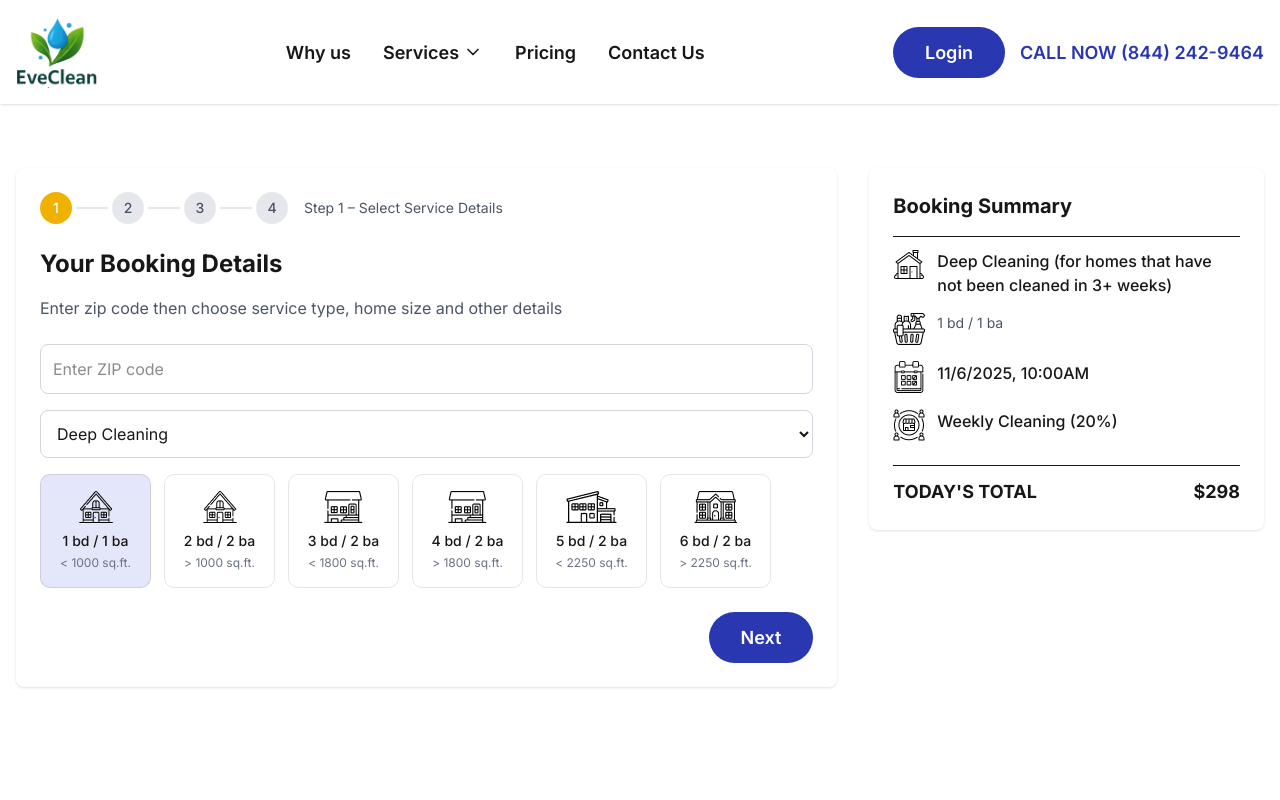
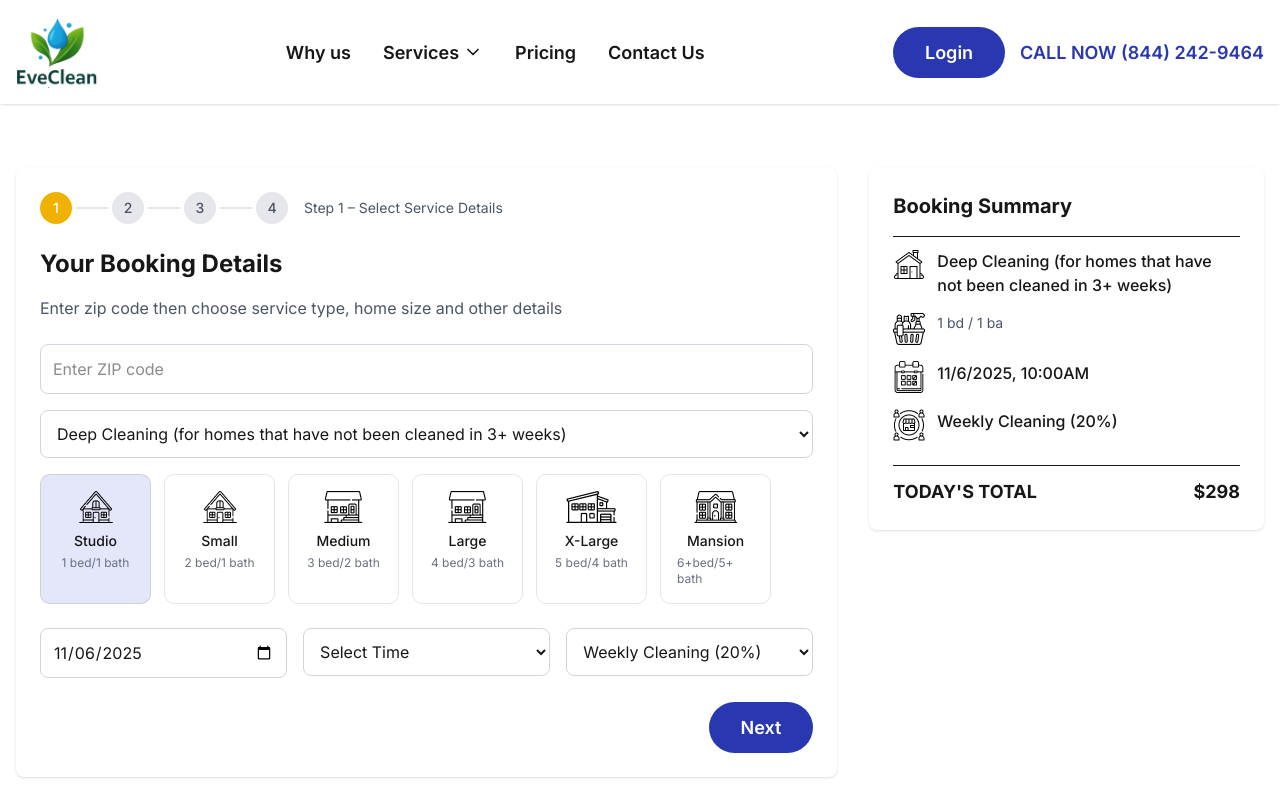
Before and after one commit to kragenticAI/CleanMayWebsite, a Next.js app: page /bookNow in a window 1280 px wide. Shown: the top 800 px of the page. Built offline with nearby package versions, Linux system fonts and the light colour scheme.

Commit message:
date issuse fixed

```diff
--- a/components/booking/BookingForm.tsx
+++ b/components/booking/BookingForm.tsx
@@ -165,6 +165,7 @@ export default function BookingForm({bookingDetails, setBookingDetails}: {bookin
 
   // ✅ 3. Update nextStep function
   const nextStep = () => {
+   console.log("currentStep",currentStep);
     let isValid = true;
 
     if (currentStep === 1) isValid = validateStep1();
--- a/components/booking/steps/Step1.tsx
+++ b/components/booking/steps/Step1.tsx
@@ -1,11 +1,51 @@
 'use client';
 import { useState } from 'react';
-import HomeSizeCard from '../HomeSizeCard';
-import { homeSizesData } from '../../../Data/homeSizes';
-import Calendar from 'react-calendar';
-import 'react-calendar/dist/Calendar.css';
+// import HomeSizeCard from '../HomeSizeCard'; // Removed import
+// import { homeSizesData } from '../../../Data/homeSizes'; // Removed import
+import { FaHome, FaBuilding, FaHotel, FaHospital } from 'react-icons/fa';
+// import Calendar from 'react-calendar'; // Removed import
+// import 'react-calendar/dist/Calendar.css'; // Removed import
 
-// ✅ Errors interface
+// --- Mock Data & Components to Fix Build Errors ---
+
+// Mock data for homeSizesData
+import HomeSizeCard from '@/components/cards/HomeSizeCard';
+const homeSizesData = {
+  regular: [
+    { id: 1, title: 'Studio', subtitle: '1 bed / 1 bath', price: 100 },
+    { id: 2, title: 'Small', subtitle: '2 bed / 1 bath', price: 120 },
+    { id: 3, title: 'Medium', subtitle: '3 bed / 2 bath', price: 140 },
+    { id: 4, title: 'Large', subtitle: '4 bed / 3 bath', price: 160 },
+    { id: 5, title: 'X-Large', subtitle: '5 bed / 4 bath', price: 180 },
+    { id: 6, title: 'Mansion', subtitle: '6+ bed / 5+ bath', price: 200 },
+  ],
+  deep: [
+    { id: 1, title: 'Studio', subtitle: '1 bed/1 bath', price: 150 },
+    { id: 2, title: 'Small', subtitle: '2 bed/1 bath', price: 180 },
+    { id: 3, title: 'Medium', subtitle: '3 bed/2 bath', price: 210 },
+    { id: 4, title: 'Large', subtitle: '4 bed/3 bath', price: 240 },
+    { id: 5, title: 'X-Large', subtitle: '5 bed/4 bath', price: 270 },
+    { id: 6, title: 'Mansion', subtitle: '6+bed/5+ bath', price: 300 },
+  ],
+  moving: [
+    { id: 1, title: 'Studio', subtitle: '1 bed/1 bath', price: 200 },
+    { id: 2, title: 'Small', subtitle: '2 bed/1 bath', price: 240 },
+    { id: 3, title: 'Medium', subtitle: '3 bed/2 bath', price: 280 },
+    { id: 4, title: 'Large', subtitle: '4 bed/3 bath', price: 320 },
+    { id: 5, title: 'X-Large', subtitle: '5 bed/4 bath', price: 360 },
+    { id: 6, title: 'Mansion', subtitle: '6+ bed/5+ bath', price: 400 },
+  ],
+};
+
+// Mock HomeSizeCard component
+
+
+// --------------------------------------------------
+
+// ✅ Define the service type based on the keys of homeSizesData
+type ServiceType = keyof typeof homeSizesData;
+
+// ✅ 1. Define the shape of errors this component expects
 interface Step1Errors {
   zipCode?: string;
   selectedHomeSize?: string;
@@ -14,36 +54,38 @@ interface Step1Errors {
   frequency?: string;
 }
 
-// ✅ Props interface
+// ✅ 2. Update props to accept errors and the setter
 interface Step1Props {
   bookingDetails: {
     zipCode: string;
-    serviceType: keyof typeof homeSizesData;
+    serviceType: string; // Kept as string as it comes from form inputs
     selectedHomeSize: number | null;
     specialRequest: string;
-    date: Date | null;
+    date: Date | string | null; // Allow string for input
     time: string;
     frequency: string;
   };
   setBookingDetails: React.Dispatch<React.SetStateAction<any>>;
-  errors: Step1Errors;
-  setErrors: React.Dispatch<React.SetStateAction<any>>;
+  errors: Step1Errors; // <-- Add this
+  setErrors: React.Dispatch<React.SetStateAction<any>>; // <-- Add this
 }
 
-// ✅ Properly typed icons
-const icons: Record<number, React.ReactNode> = {
-  1: <img src="/images/house1-2.png" />,
-  2: <img src="/images/house1-2.png" />,
-  3: <img src="/images/house3-4.png" />,
-  4: <img src="/images/house3-4.png" />,
-  5: <img src="/images/house5.png" />,
-  6: <img src="/images/house6.png" />,
+const icons: { [key: number]: React.ReactNode } = {
+  1: <img src="./images/house1-2.png" alt="Studio" />,
+  2: <img src="./images/house1-2.png" alt="Small" />,
+  3: <img src="./images/house3-4.png" alt="Medium" />,
+  4: <img src="./images/house3-4.png" alt="Large" />,
+  5: <img src="./images/house5.png" alt="X-Large" />,
+  6: <img src="./images/house6.png" alt="Mansion" />,
 };
 
+// ✅ 3. Destructure new props: errors and setErrors
 export default function Step1({ bookingDetails, setBookingDetails, errors, setErrors }: Step1Props) {
-  const [showCalendar, setShowCalendar] = useState(false);
+  // const [showCalendar, setShowCalendar] = useState(false); // Removed for <input type="date">
+  console.log("booking Details", bookingDetails);
   const today = new Date();
 
+  // ✅ 4. Update handleChange to clear errors on input
   const handleChange = (e: React.ChangeEvent<HTMLInputElement | HTMLSelectElement>) => {
     const { name, value } = e.target;
 
@@ -55,7 +97,6 @@ export default function Step1({ bookingDetails, setBookingDetails, errors, setEr
       let updated = { ...prev, [name]: value };
 
       if (name === "serviceType" && prev.selectedHomeSize) {
-        type ServiceType = keyof typeof homeSizesData;
         const selectedSize = homeSizesData[value as ServiceType]?.find(
           (size) => size.id === prev.selectedHomeSize
         );
@@ -65,36 +106,18 @@ export default function Step1({ bookingDetails, setBookingDetails, errors, setEr
           updated.title = selectedSize.title;
         } else {
           updated.price = null;
+          updated.selectedHomeSize = null; // Deselect if size doesn't exist in new type
         }
       }
+
+      // Handle date input
+      if (name === "date") {
+        const formattedDate = formatDate(new Date(value.replace(/-/g, '/')));
+        updated.date = formattedDate;
+      }
+
       return updated;
     });
-  };
-
-  const handleDateChange = (date: Date) => {
-    if (errors.date) {
-      setErrors((prev: any) => ({ ...prev, date: undefined }));
-    }
-
-    const formattedDate = formatDate(date);
-    setBookingDetails((prev: any) => ({
-      ...prev,
-      date: formattedDate,
-    }));
-    setShowCalendar(false);
-  };
-
-  const handleHomeSizeSelect = (id: number, price: number, title: string) => {
-    if (errors.selectedHomeSize) {
-      setErrors((prev: any) => ({ ...prev, selectedHomeSize: undefined }));
-    }
-
-    setBookingDetails((prev: any) => ({
-      ...prev,
-      selectedHomeSize: id,
-      price,
-      title,
-    }));
   };
 
   const formatDate = (date: Date | string | null) => {
@@ -106,6 +129,52 @@ export default function Step1({ bookingDetails, setBookingDetails, errors, setEr
       day: '2-digit',
       year: 'numeric',
     });
+  };
+
+  // Helper to format date for <input type="date"> value
+  const formatDateForInput = (date: Date | string | null) => {
+    if (!date) return '';
+    const d = new Date(date);
+    if (isNaN(d.getTime())) return '';
+
+    const year = d.getFullYear();
+    const month = String(d.getMonth() + 1).padStart(2, '0');
+    const day = String(d.getDate()).padStart(2, '0');
+
+    return `${year}-${month}-${day}`;
+  };
+
+
+
+  // ✅ 5. Update handleDateChange to clear date error
+  const handleDateChange = (date: Date | null) => {
+    if (!date) return; // Don't do anything if date is null
+
+    // Clear date error on selection
+    if (errors.date) {
+      setErrors((prev: any) => ({ ...prev, date: undefined }));
+    }
+
+    const formattedDate = formatDate(date);
+    setBookingDetails((prev: any) => ({
+      ...prev,
+      date: formattedDate,
+    }));
+  };
+
+  // ✅ 6. Update handleHomeSizeSelect to clear home size error
+  const handleHomeSizeSelect = (id: number, price: number, title: string) => {
+    // Clear home size error on selection
+    if (errors.selectedHomeSize) {
+      setErrors((prev: any) => ({ ...prev, selectedHomeSize: undefined }));
+    }
+
+    setBookingDetails((prev: any) => ({
+      ...prev,
+      selectedHomeSize: id,
+      price,
+      title,
+    }));
   };
 
   return (
@@ -122,15 +191,17 @@ export default function Step1({ bookingDetails, setBookingDetails, errors, setEr
           name="zipCode"
           value={bookingDetails.zipCode}
           onChange={handleChange}
-          className={`w-full p-3 border rounded-lg focus:ring-2 focus:border-transparent ${
-            errors.zipCode ? 'border-red-500 focus:ring-red-500' : 'border-gray-300 focus:ring-blue-500'
-          }`}
+          // ✅ 7. Add conditional styling and error display
+          className={`w-full p-3 border rounded-lg focus:ring-2 focus:border-transparent ${errors.zipCode ? 'border-red-500 focus:ring-red-500' : 'border-gray-300 focus:ring-blue-500'
+            }`}
           placeholder="Enter ZIP code"
         />
-        {errors.zipCode && <p className="text-red-500 text-sm mt-1">{errors.zipCode}</p>}
+        {errors.zipCode && (
+          <p className="text-red-500 text-sm mt-1">{errors.zipCode}</p>
+        )}
       </div>
 
-      {/* Service Type */}
+      {/* Service Type (No validation needed, has default) */}
       <div className="mb-4">
         <select
           name="serviceType"
@@ -138,7 +209,7 @@ export default function Step1({ bookingDetails, setBookingDetails, errors, setEr
           onChange={handleChange}
           className="w-full p-3 border border-gray-300 rounded-lg focus:ring-2 focus:ring-blue-500 focus:border-transparent"
         >
-          <option value="deep">Deep Cleaning</option>
+          <option value="deep">Deep Cleaning (for homes that have not been cleaned in 3+ weeks)</option>
           <option value="regular">Regular Cleaning</option>
           <option value="moving">Moving Cleaning</option>
         </select>
@@ -146,19 +217,87 @@ export default function Step1({ bookingDetails, setBookingDetails, errors, setEr
 
       {/* Home Size */}
       <div className="mb-6">
-        <div className="flex flex-wrap gap-[13px]">
-          {homeSizesData[bookingDetails.serviceType]?.map((size) => (
+        <div className=" flex flex-wrap gap-[13px]">
+          {/* ✅ TYPE-FIX: Cast serviceType to ServiceType (keyof typeof homeSizesData) */}
+          {homeSizesData[bookingDetails.serviceType as ServiceType]?.map((size) => (
             <HomeSizeCard
               key={size.id}
               title={size.title}
               subtitle={size.subtitle}
-              icon={icons[size.id as keyof typeof icons]}
+              icon={icons[size.id as keyof typeof icons]} // Also added a type guard for icons
               selected={bookingDetails.selectedHomeSize === size.id}
               onClick={() => handleHomeSizeSelect(size.id, size.price, size.title)}
             />
           ))}
         </div>
-        {errors.selectedHomeSize && <p className="text-red-500 text-sm mt-2">{errors.selectedHomeSize}</p>}
+        {/* ✅ 8. Add error display for Home Size */}
+        {errors.selectedHomeSize && (
+          <p className="text-red-500 text-sm mt-2">{errors.selectedHomeSize}</p>
+        )}
+      </div>
+
+      {/* Date & Time */}
+      <div className="grid grid-cols-1 md:grid-cols-3 gap-4 mb-6">
+        {/* Calendar Input - Replaced with <input type="date"> */}
+        <div>
+          <input
+            type="date"
+            name="date"
+            value={formatDateForInput(bookingDetails.date)}
+            // Use handleDateChange to process the date and clear errors
+            onChange={(e) => handleDateChange(e.target.value ? new Date(e.target.value.replace(/-/g, '/')) : null)}
+            min={today.toISOString().split('T')[0]}
+            className={`p-3 border rounded-lg focus:ring-2 focus:border-transparent w-full ${errors.date ? 'border-red-500 focus:ring-red-500' : 'border-gray-300 focus:ring-blue-500'
+              }`}
+          />
+          {/* ✅ 10. Add error display for Date */}
+          {errors.date && (
+            <p className="text-red-500 text-sm mt-1">{errors.date}</p>
+          )}
+        </div>
+
+        {/* Time */}
+        <div> {/* Added div for error message layout */}
+          <select
+            name="time"
+            value={bookingDetails.time}
+            onChange={handleChange}
+            className={`w-full p-3 border rounded-lg focus:ring-2 focus:border-transparent ${errors.time ? 'border-red-500 focus:ring-red-500' : 'border-gray-300 focus:ring-blue-500'
+              }`}
+          >
+            <option value="">Select Time</option> {/* ✅ Correct placeholder */}
+            <option value="10:00 AM">10:00 AM</option>
+            <option value="11:00 AM">11:00 AM</option>
+            <option value="1:00 PM">1:00 PM</option>
+            <option value="3:00 PM">3:00 PM</option>
+          </select>
+
+          {/* ✅ 12. Add error display for Time */}
+          {errors.time && (
+            <p className="text-red-500 text-sm mt-1">{errors.time}</p>
+          )}
+        </div>
+
+        {/* Frequency */}
+        <div> {/* Added div for error message layout */}
+          <select
+            name="frequency"
+            value={bookingDetails.frequency}
+            onChange={handleChange}
+            // ✅ 13. Add conditional styling
+            className={`w-full p-3 border rounded-lg focus:ring-2 focus:border-transparent ${errors.frequency ? 'border-red-500 focus:ring-red-500' : 'border-gray-300 focus:ring-blue-500'
+              }`}
+          >
+            <option value="">Select Frequency</option>
+            <option>Weekly Cleaning (20%)</option>
+            <option>Bi-weekly (15%)</option>
+            <option>Monthly (10%)</option>
+          </select>
+          {/* ✅ 14. Add error display for Frequency */}
+          {errors.frequency && (
+            <p className="text-red-500 text-sm mt-1">{errors.frequency}</p>
+          )}
+        </div>
       </div>
     </div>
   );
--- a/components/booking/steps/Step2.tsx
+++ b/components/booking/steps/Step2.tsx
@@ -19,6 +19,7 @@ interface Step2Props {
 
 // ✅ 3. Destructure new props: errors and setErrors
 export default function Step2({ bookingDetails, setBookingDetails, errors, setErrors }: Step2Props) {
+  console.log("in step 2");
 
   // ✅ 4. Update handleChange to clear errors on input
   const handleChange = (e: React.ChangeEvent<HTMLInputElement | HTMLTextAreaElement | HTMLSelectElement>) => {
```
Also changed, not shown: components/cards/HomeSizeCard.tsx (renamed from components/booking/HomeSizeCard.tsx).
